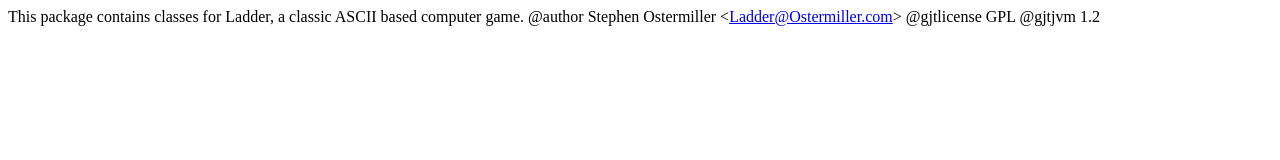
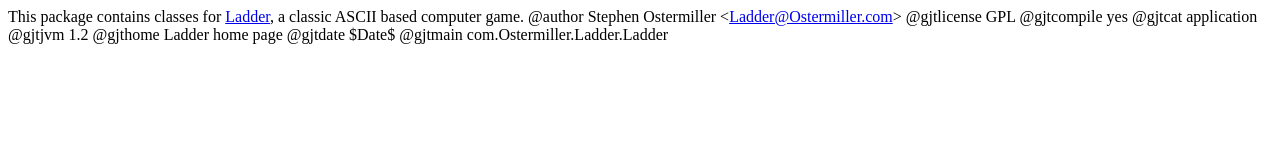
Before and after one commit to stephenostermiller/ladder, a plain HTML site: page package.html in a window 1280 px wide. Drawn offline with Linux system fonts and the light colour scheme.

Commit message:
package.html tags added for release.

```diff
--- a/package.html
+++ b/package.html
@@ -1,10 +1,15 @@
 <html>
 <body>
-This package contains classes for Ladder, a classic ASCII based computer game.
+This package contains classes for <A HREF="http://world.conk.com/world/ladder/">Ladder</A>, a classic ASCII based computer game.
 
 @author Stephen Ostermiller &lt;<a href="mailto:Ladder@Ostermiller.com">Ladder@Ostermiller.com</a>&gt;
 @gjtlicense GPL
+@gjtcompile yes
+@gjtcat application
 @gjtjvm 1.2
+@gjthome <http://world.conk.com/world/ladder/> Ladder home page
+@gjtdate $Date$
+@gjtmain com.Ostermiller.Ladder.Ladder
 
 </body>
 </html>
```
